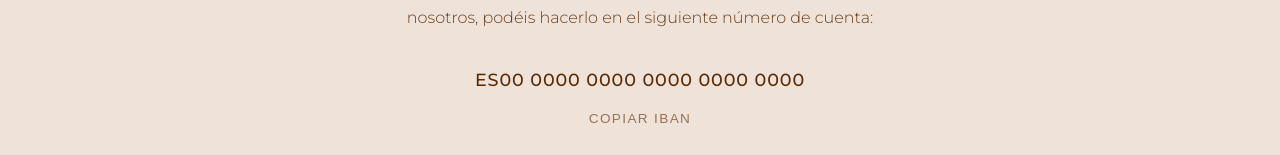
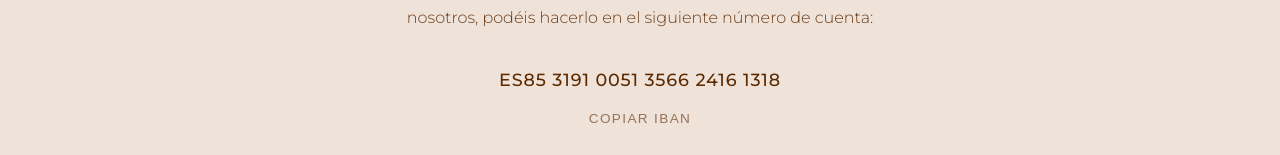
Before and after one commit to El-Chico-zednar/web-boda, a React (Vite) app: page / in a window 1280 px wide. Shown: the part 3608-3763 px from the top of the page. Built offline with nearby package versions, Linux system fonts and the light colour scheme; no server answers; a web font is replaced by a local one.

Commit message:
Update Gift.tsx

```diff
--- a/src/components/Gift.tsx
+++ b/src/components/Gift.tsx
@@ -3,7 +3,7 @@ import { useState } from 'react';
 
 const Gift = () => {
     const [copied, setCopied] = useState(false);
-    const iban = "ES00 0000 0000 0000 0000 0000"; // Placeholder
+    const iban = "ES85 3191 0051 3566 2416 1318"; // Placeholder
 
     const handleCopy = () => {
         navigator.clipboard.writeText(iban);
```
